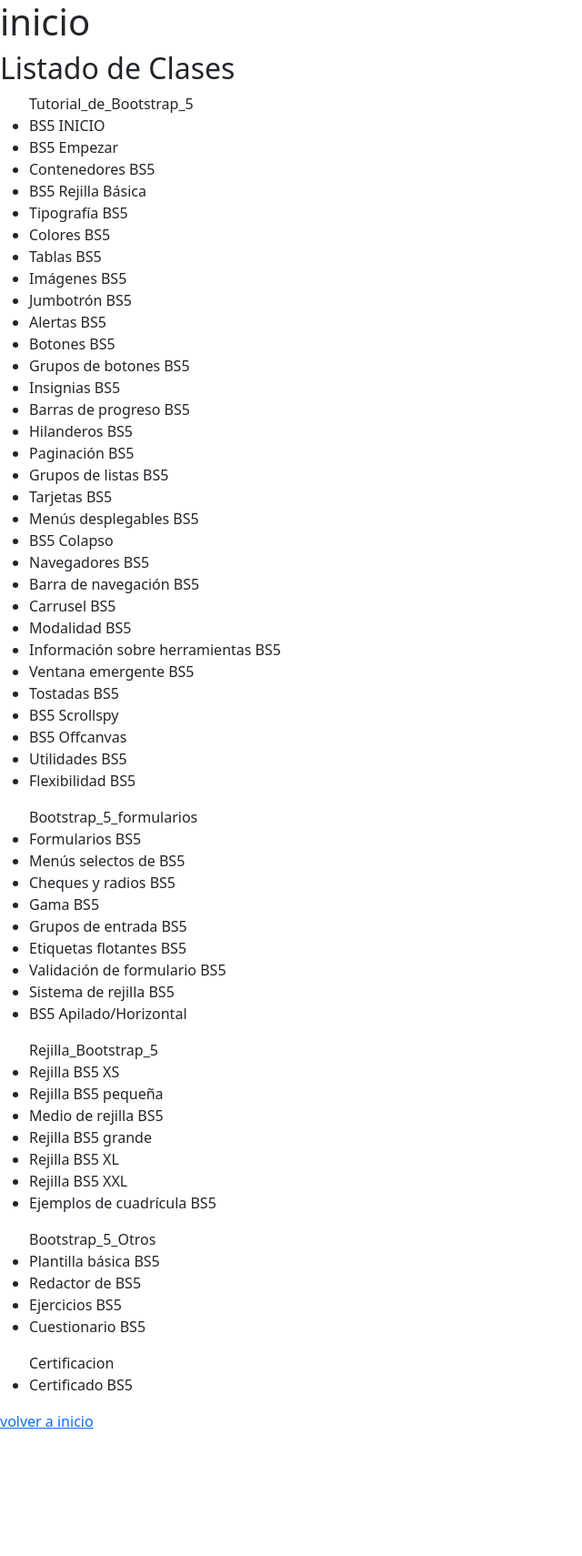
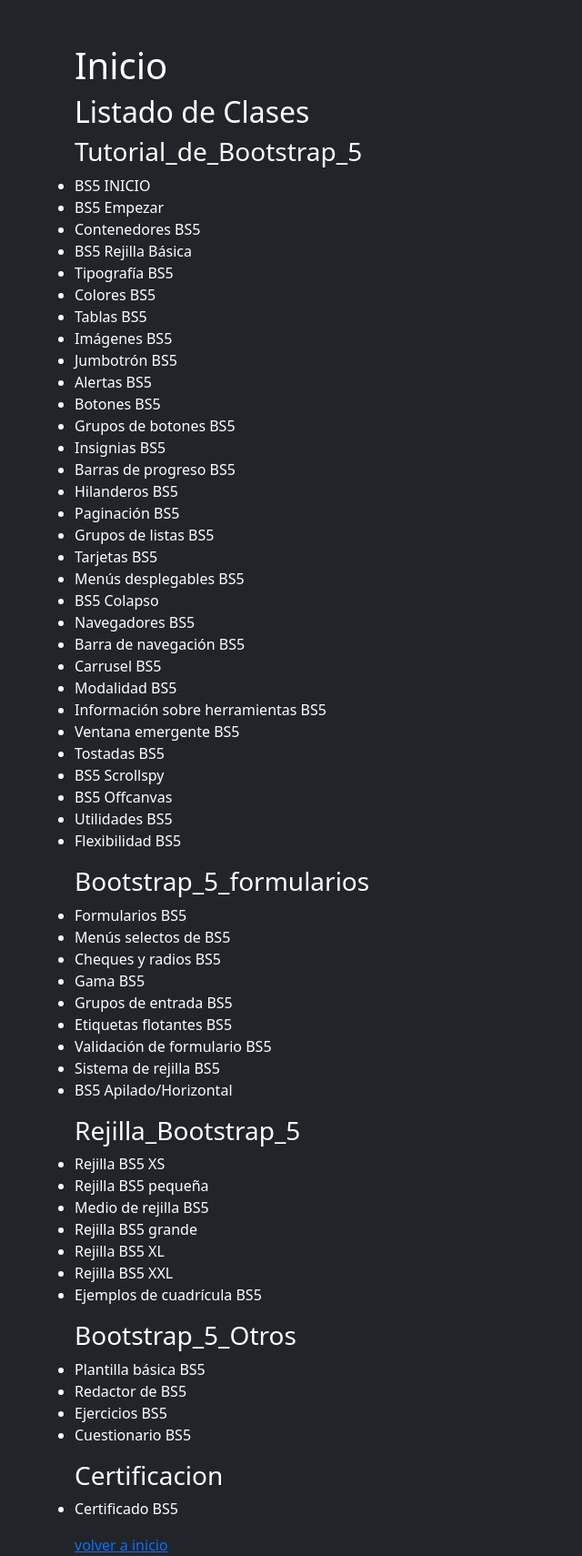
Before and after one commit to hmartinez00/z_django_projects, a Django app: page /BootStrap5/ in a window 1280 px wide. Shown: the whole page at 91% size, without its empty margins (0-640 px from the left). Before the commit the page ends 1570 px from the top, so only its background shows below. Run offline with Django 4.2, Linux system fonts and the light colour scheme; data comes from the database, SQL or seed files in the repository.

Commit message:
Version Estable 20230620 100130

```diff
--- a/CursoBsw3shools/BootStrap5/templates/base.html
+++ b/CursoBsw3shools/BootStrap5/templates/base.html
@@ -10,15 +10,19 @@
   <!-- Latest compiled and minified CSS -->
   <link href="https://cdn.jsdelivr.net/npm/bootstrap@5.2.3/dist/css/bootstrap.min.css" rel="stylesheet">
 
-  <!-- <link rel="stylesheet" href="{% static 'css/estilos.css' %}"> -->
+  <!-- <link rel="stylesheet" href="{% static 'css/styles.css' %}"> -->
 </head>
-<body>
+<body class="bg-dark text-white">
+  <div class="container">
+    <div class="row pt-5">
       <h1>{{ view_name }}</h1>
       <h2>{{ title_template }}</h2>
       {% block content %} {% endblock %}
       <footer>
         <a href="{% url 'index' %}">volver a inicio</a>
       </footer>
+    </div>
+  </div>
 
   <!-- Latest compiled JavaScript -->
   <script src="https://cdn.jsdelivr.net/npm/bootstrap@5.2.3/dist/js/bootstrap.bundle.min.js"></script>
--- a/CursoBsw3shools/BootStrap5/templates/index.html
+++ b/CursoBsw3shools/BootStrap5/templates/index.html
@@ -2,7 +2,7 @@
 {% block content %}
     {% for modulos, clases in modules.items %}
     <ul>
-        {{ modulos }}
+        <h3>{{ modulos }}</h2>
         {% for i in clases %}
             <li>{{ i }}</li>
         {% endfor %}
--- a/CursoBsw3shools/BootStrap5/views.py
+++ b/CursoBsw3shools/BootStrap5/views.py
@@ -17,8 +17,8 @@ def index(request):
         'Bootstrap_5_Otros'         : [str(i).split(',')[0].split('=')[1] for i in list(Bootstrap_5_Otros.objects.order_by('id'))       ],
         'Certificacion'             : [str(i).split(',')[0].split('=')[1] for i in list(Certificacion.objects.order_by('id'))           ],
     }
-    context     = {
-        'view_name'     : 'inicio',
+    context = {
+        'view_name'     : 'Inicio',
         'title_template': 'Listado de Clases',
         'modules'       : modules,
     }
```
Lines whose indentation alone changed are shown as unchanged.
